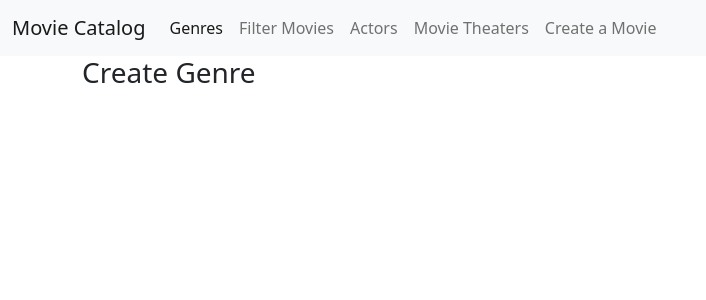
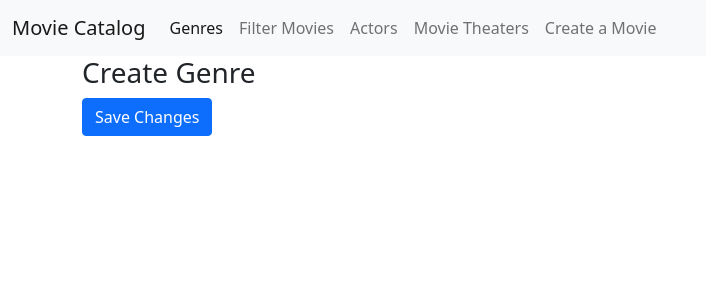
Before and after one commit to popularbelbase07/PopularCinemaHouse, a React (Create React App) app: page /genres/create in a window 1280 px wide. Shown: the top 300 px of the page, without its empty margins (0-706 px from the left). Built offline with nearby package versions, Linux system fonts and the light colour scheme.

Commit message:
Use React hook called useHistory and create a navigation

```diff
--- a/src/Utils/Button.tsx
+++ b/src/Utils/Button.tsx
@@ -1,9 +1,12 @@
 import React from "react"
 
 export default function Button(props: buttonProps){
-    return   <button className='btn btn-primary'>{props.children}</button>
+    return   <button className='btn btn-primary'
+    onClick={props.onClick}
+    >{props.children}</button>
 }
 
 interface buttonProps{
     children: React.ReactNode;
+    onClick(): void;
 }
--- a/src/genres/CreateGenre.tsx
+++ b/src/genres/CreateGenre.tsx
@@ -1,9 +1,16 @@
+import { useHistory } from "react-router-dom";
+import Button from "../Utils/Button";
 
 export default function CreateGenre(){
+    const history = useHistory();
+
     return (
         <>
         <h3>Create Genre</h3>
-
+        <Button onClick={() => {
+            // saving in the database
+            history.push('/genres');
+        }}>Save Changes</Button>
 
         </>
     )
```
